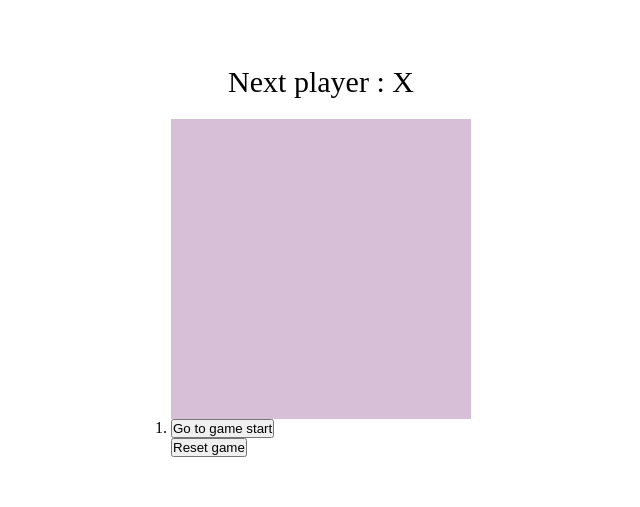
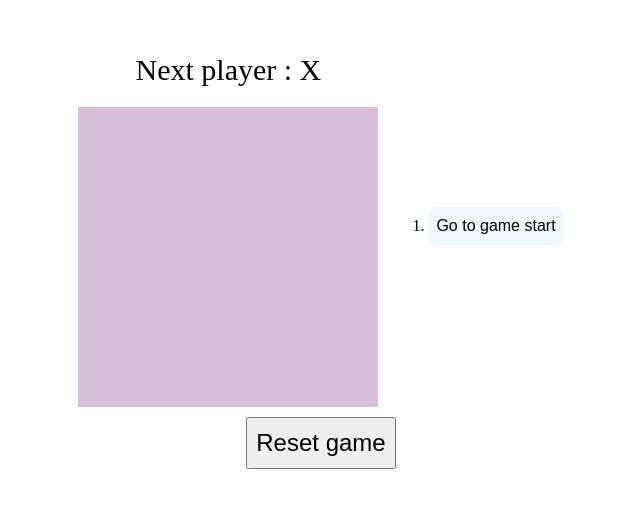
Before and after one commit to ingaSiu/react-small-projects, a React (Vite) app in the folder tic-tac-toe-v5/: page / in a window 1280 px wide. Shown: the part 139-646 px from the top of the page, without its empty margins (319-959 px from the left). Built offline with nearby package versions, Linux system fonts and the light colour scheme.

Commit message:
add some basic styling

```diff
--- a/tic-tac-toe-v5/src/App.css
+++ b/tic-tac-toe-v5/src/App.css
@@ -9,3 +9,36 @@ body {
   align-items: center;
   height: 100vh;
 }
+
+.game {
+  display: flex;
+  flex-direction: column;
+  justify-content: center;
+  align-items: center;
+  gap: 10px;
+}
+.gameContainer {
+  display: flex;
+  gap: 50px;
+}
+.gameInfo {
+  align-self: center;
+}
+
+.gameInfo li button {
+  background-color: aliceblue;
+  padding: 10px 8px;
+  margin-bottom: 8px;
+  outline: none;
+  border-radius: 8px;
+  border: none;
+  font-size: 16px;
+}
+.gameInfo li button:hover {
+  background-color: lavenderblush;
+  cursor: pointer;
+}
+.resetBtn {
+  padding: 10px 8px;
+  font-size: 24px;
+}
```
